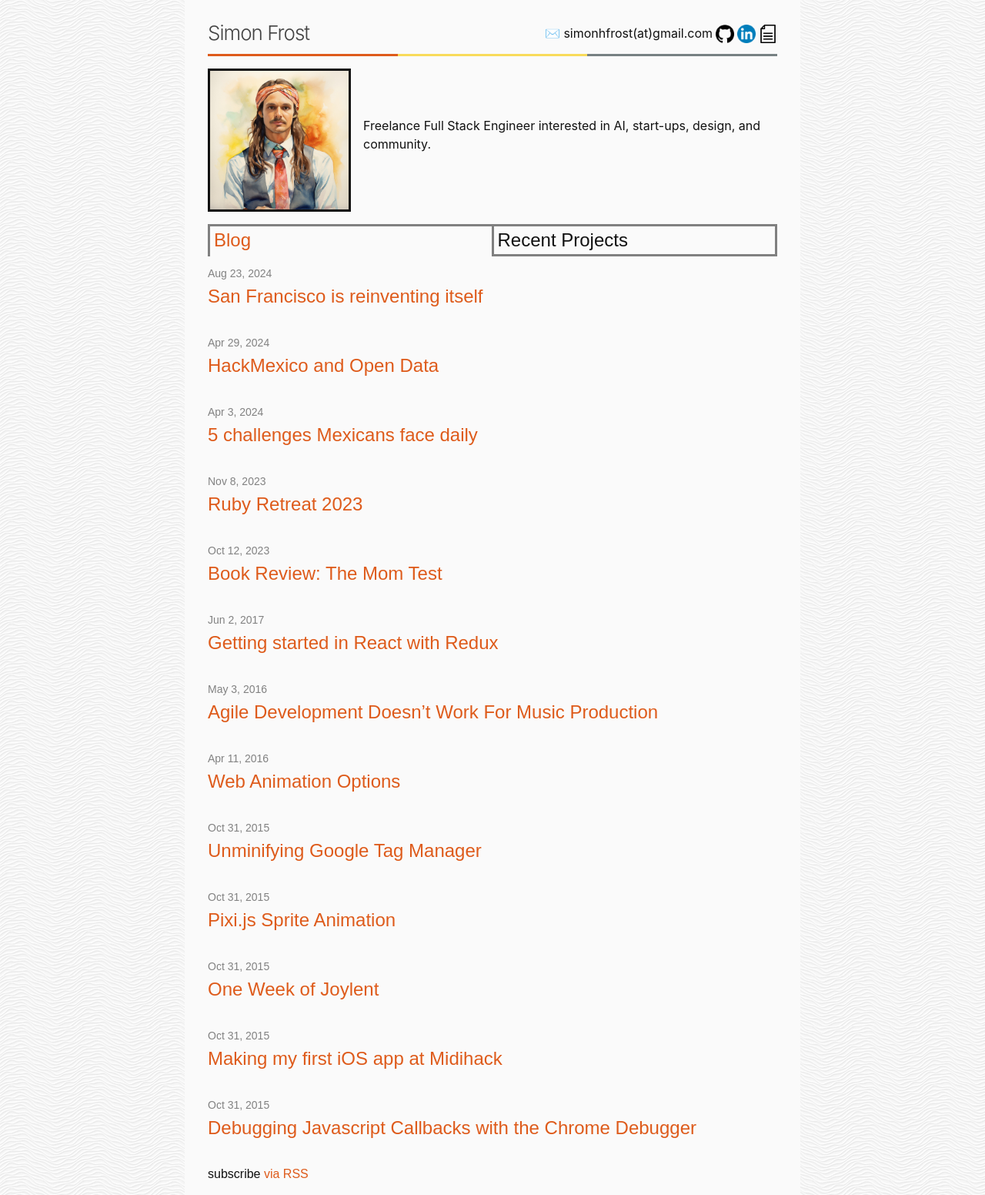
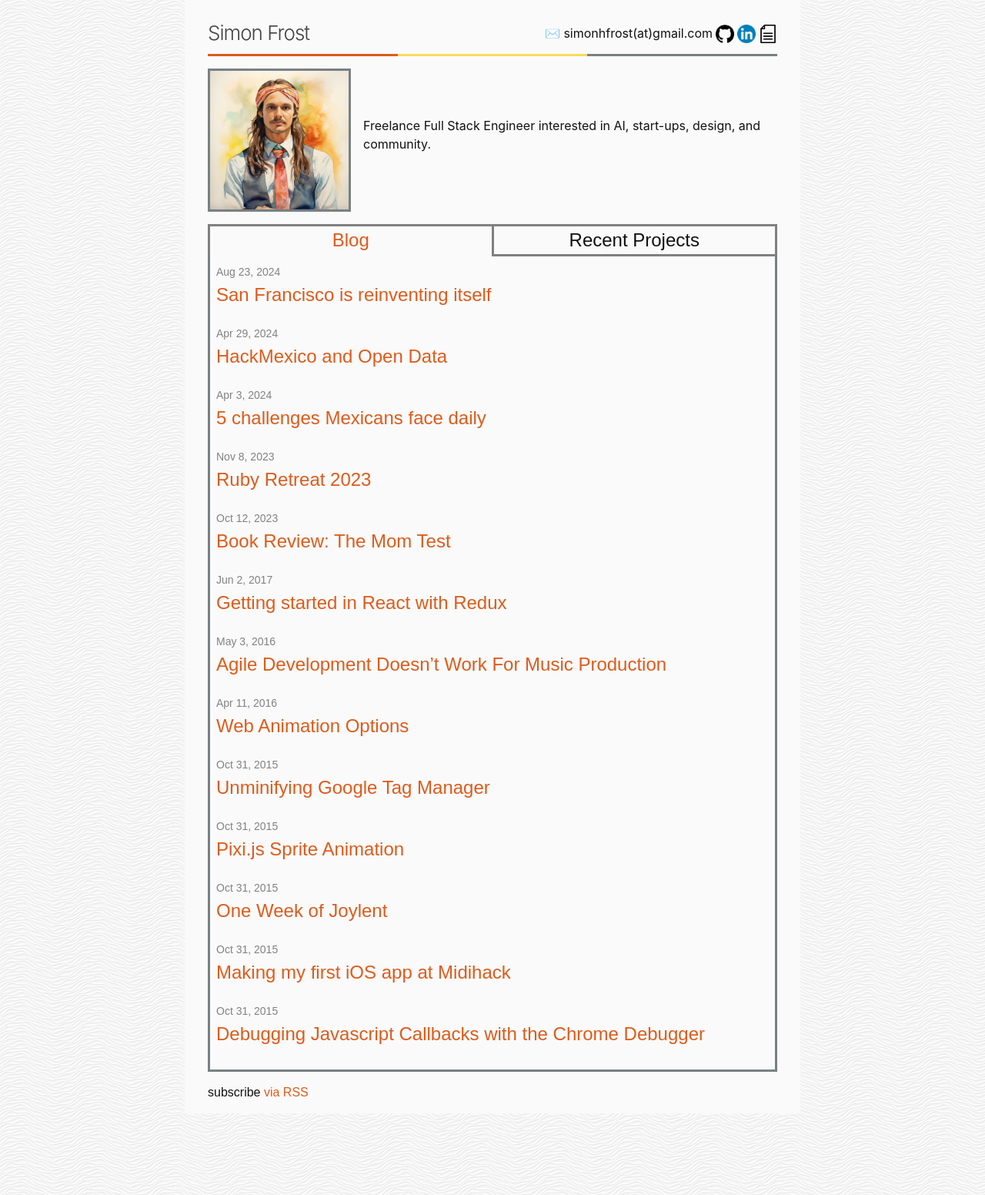
Before and after one commit to SimonHFrost/jekyll_blog, a Jekyll site: the page built from index.markdown, in a window 1280 px wide. Shown: the whole page at 77% size. Built offline with Jekyll 4.4.1, drawn with Linux system fonts in a browser that asks for light colours.

Commit message:
Styling for blog tab

```diff
--- a/_sass/minima/_layout.scss
+++ b/_sass/minima/_layout.scss
@@ -196,9 +196,13 @@
 .post-list {
   margin-left: 0;
   list-style: none;
+  padding: 8px;
+  border-bottom: 3px solid #778183;
+  border-left: 3px solid #778183;
+  border-right: 3px solid #778183;
 
   > li {
-    margin-bottom: $spacing-unit;
+    margin-bottom: 20px;
   }
 }
 
@@ -265,11 +269,11 @@
 }
 
 .tabs__label {
+  text-align: center;
   flex: 1;
   font-size: 24px;
   padding-left: 5px;
   padding-right: 5px;
-  margin-bottom: 10px;
   border-top: 3px solid grey;
   border-right: 3px solid grey;
   border-left: 3px solid grey;
--- a/index.markdown
+++ b/index.markdown
@@ -11,7 +11,7 @@ list_title: "Latest Posts"
 }
 
 .profile-container img {
-    border: 3px solid;
+    border: 3px solid #778183;
     max-width: 100000px;
     margin-right: 16px;
 }
```
